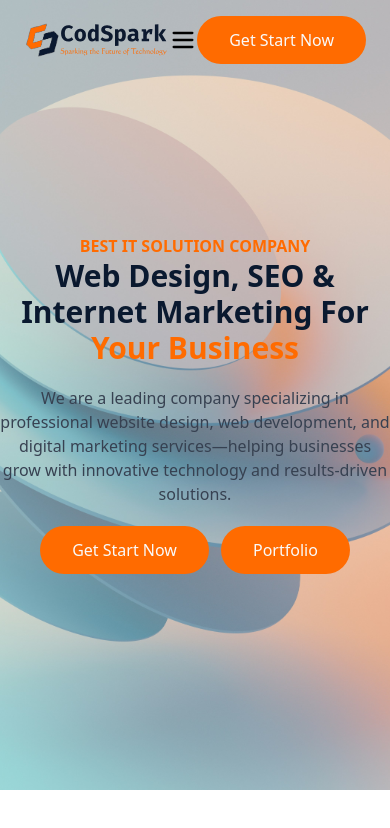
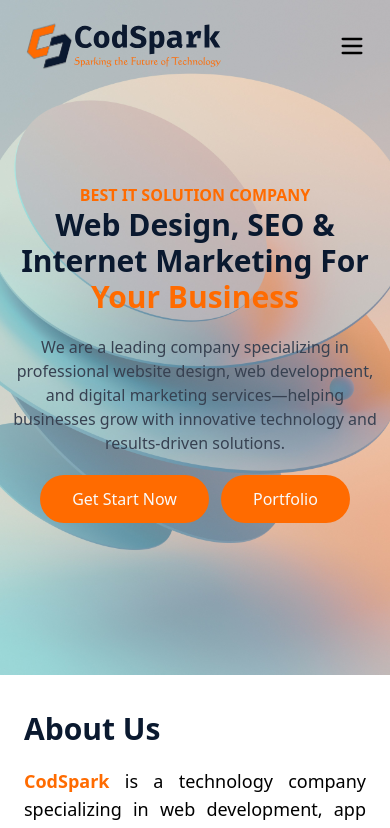
Before and after one commit to codspark/codspark-web, a React (Vite) app: page / in a window 390 px wide. Shown: the top 828 px of the page. Built offline with nearby package versions, Linux system fonts and the light colour scheme.

Commit message:
file updated

```diff
--- a/src/Components/Header.jsx
+++ b/src/Components/Header.jsx
@@ -51,7 +51,7 @@ function Header() {
         <button className="md:hidden" onClick={() => setIsOpen(!isOpen)}>
           {isOpen ? <X size={28} /> : <Menu size={28} />}
         </button>
-      <Button size={"xl"}><Link to={"/contact"}>Get Start Now</Link></Button>
+      <Button className="hidden md:block" size={"xl"}><Link to={"/contact"}>Get Start Now</Link></Button>
       </div>
 
       {/* Mobile Dropdown Menu */}
--- a/src/Components/HomeComponents/HeroSection.jsx
+++ b/src/Components/HomeComponents/HeroSection.jsx
@@ -4,7 +4,7 @@ import { Link } from 'react-router-dom'
 
 function HeroSection() {
   return (
-    <div className="h-[95vh] pt-[30px] hero-section flex flex-col justify-center items-center">
+    <div className="h-[80vh] px-3 md:h-[95vh] pt-[30px] hero-section flex flex-col justify-center items-center">
 
       <div className='font-bold text-accent'>BEST IT SOLUTION COMPANY</div>
       <div className="text-3xl text-center lg:text-7xl font-bold text-primary">
```
